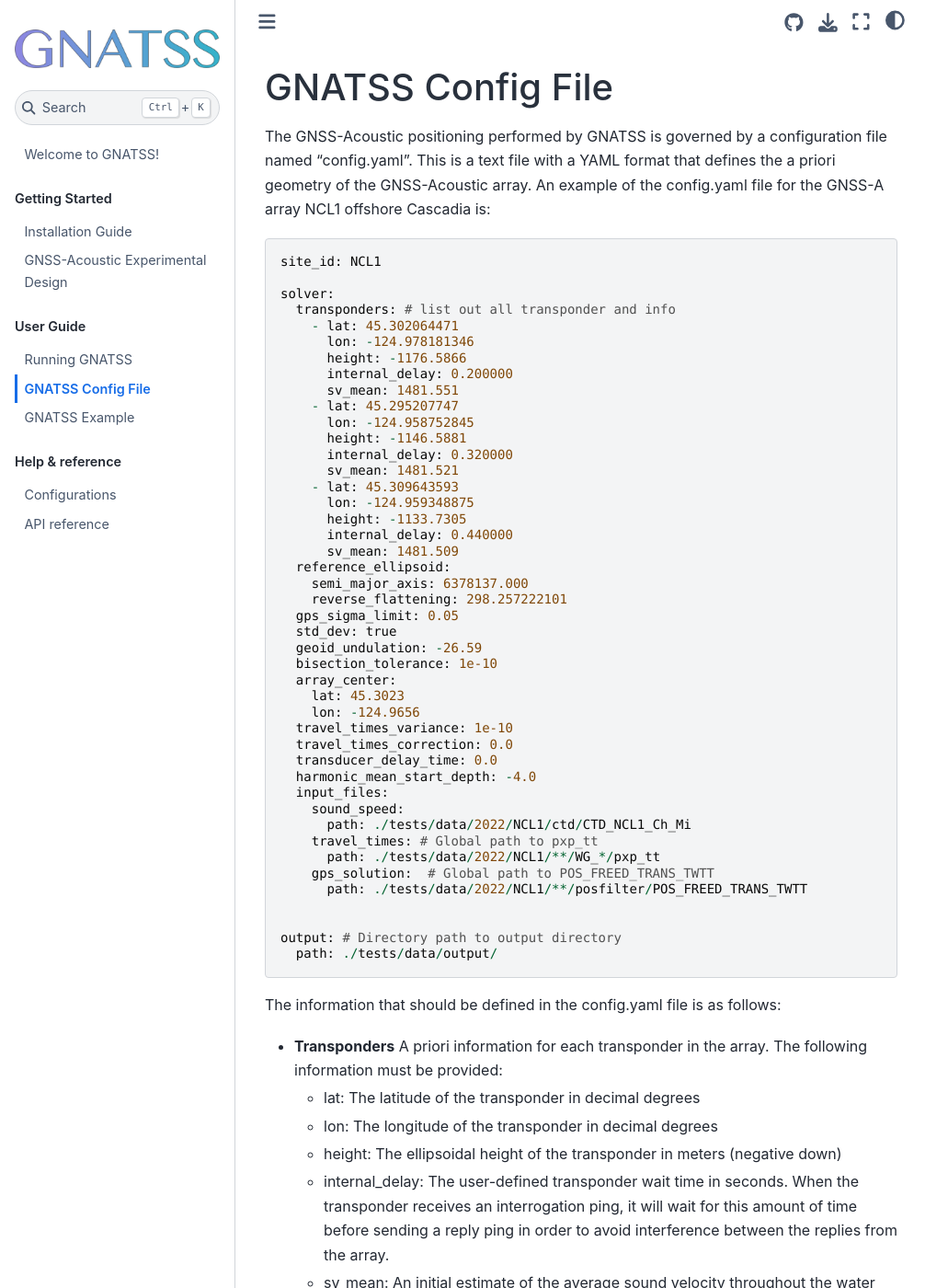
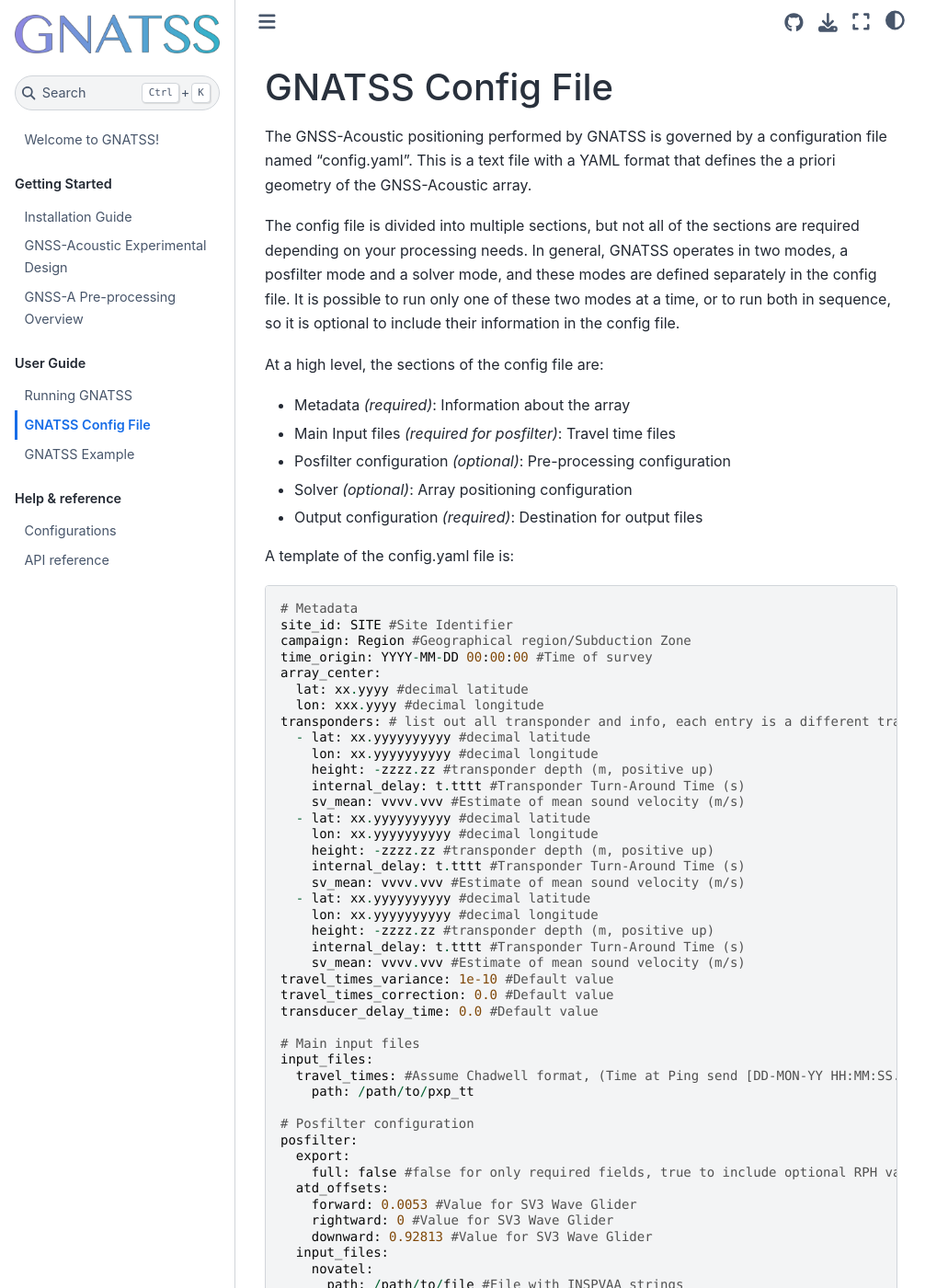
Before and after one commit to seafloor-geodesy/gnatss, a Jupyter Book: the page built from docs/config_yaml.md, in a window 1280 px wide and 1400 px high. Shown: the whole window at 92% size, without its empty margins (0-1031 px from the left). Built offline with Jupyter Book 1.0.4 settings and Sphinx 7.4.7 and the Sphinx Book theme 1.1.4, drawn with Linux system fonts in a browser that asks for light colours; some of the changed text lies outside the part shown.

Commit message:
docs: Added documentation for version 0.2.0, updated config.yaml file & pre-processing

````diff
--- a/docs/_toc.yml
+++ b/docs/_toc.yml
@@ -8,6 +8,7 @@
     chapters:
       - file: install
       - file: gnssa
+      - file: gnssa_preprocessing
   - caption: User Guide
     chapters:
       - file: input
--- a/docs/config_yaml.md
+++ b/docs/config_yaml.md
@@ -2,54 +2,97 @@
 
 The GNSS-Acoustic positioning performed by GNATSS is governed by a configuration
 file named "config.yaml". This is a text file with a YAML format that defines
-the a priori geometry of the GNSS-Acoustic array. An example of the config.yaml
-file for the GNSS-A array NCL1 offshore Cascadia is:
+the a priori geometry of the GNSS-Acoustic array.
+
+The config file is divided into multiple sections, but not all of the sections
+are required depending on your processing needs. In general, GNATSS operates in
+two modes, a posfilter mode and a solver mode, and these modes are defined
+separately in the config file. It is possible to run only one of these two modes
+at a time, or to run both in sequence, so it is optional to include their
+information in the config file.
+
+At a high level, the sections of the config file are:
+
+- Metadata _(required)_: Information about the array
+- Main Input files _(required for posfilter)_: Travel time files
+- Posfilter configuration _(optional)_: Pre-processing configuration
+- Solver _(optional)_: Array positioning configuration
+- Output configuration _(required)_: Destination for output files
+
+A template of the config.yaml file is:
 
 ```
-site_id: NCL1
+# Metadata
+site_id: SITE #Site Identifier
+campaign: Region #Geographical region/Subduction Zone
+time_origin: YYYY-MM-DD 00:00:00 #Time of survey
+array_center:
+  lat: xx.yyyy #decimal latitude
+  lon: xxx.yyyy #decimal longitude
+transponders: # list out all transponder and info, each entry is a different transponder (default: 3 transponders)
+  - lat: xx.yyyyyyyyyy #decimal latitude
+    lon: xx.yyyyyyyyyy #decimal longitude
+    height: -zzzz.zz #transponder depth (m, positive up)
+    internal_delay: t.tttt #Transponder Turn-Around Time (s)
+    sv_mean: vvvv.vvv #Estimate of mean sound velocity (m/s)
+  - lat: xx.yyyyyyyyyy #decimal latitude
+    lon: xx.yyyyyyyyyy #decimal longitude
+    height: -zzzz.zz #transponder depth (m, positive up)
+    internal_delay: t.tttt #Transponder Turn-Around Time (s)
+    sv_mean: vvvv.vvv #Estimate of mean sound velocity (m/s)
+  - lat: xx.yyyyyyyyyy #decimal latitude
+    lon: xx.yyyyyyyyyy #decimal longitude
+    height: -zzzz.zz #transponder depth (m, positive up)
+    internal_delay: t.tttt #Transponder Turn-Around Time (s)
+    sv_mean: vvvv.vvv #Estimate of mean sound velocity (m/s)
+travel_times_variance: 1e-10 #Default value
+travel_times_correction: 0.0 #Default value
+transducer_delay_time: 0.0 #Default value
 
+# Main input files
+input_files:
+  travel_times: #Assume Chadwell format, (Time at Ping send [DD-MON-YY HH:MM:SS.ss], TWTT1 (microseconds), TWTT2, TWTT3, TWTT4), TWTT=0 if no reply
+    path: /path/to/pxp_tt
+
+# Posfilter configuration
+posfilter:
+  export:
+    full: false #false for only required fields, true to include optional RPH value and uncertainties
+  atd_offsets:
+    forward: 0.0053 #Value for SV3 Wave Glider
+    rightward: 0 #Value for SV3 Wave Glider
+    downward: 0.92813 #Value for SV3 Wave Glider
+  input_files:
+    novatel:
+      path: /path/to/file #File with INSPVAA strings
+    novatel_std:
+      path: /path/to/file #File with INSSTDEVA strings
+    gps_positions: #Assume Chadwell format, (j2000 seconds, "GPSPOS" string, ECEF XYZ coordinates (m), XYZ Standard Deviations)
+      path: /path/to/GPS_POS_FREED #File path to antenna positions, use wildcards ** for day-separated data
+
+# Solver configuration
 solver:
-  transponders: # list out all transponder and info
-    - lat: 45.302064471
-      lon: -124.978181346
-      height: -1176.5866
-      internal_delay: 0.200000
-      sv_mean: 1481.551
-    - lat: 45.295207747
-      lon: -124.958752845
-      height: -1146.5881
-      internal_delay: 0.320000
-      sv_mean: 1481.521
-    - lat: 45.309643593
-      lon: -124.959348875
-      height: -1133.7305
-      internal_delay: 0.440000
-      sv_mean: 1481.509
-  reference_ellipsoid:
+  reference_ellipsoid: #These values should be constant unless the Earth changes
     semi_major_axis: 6378137.000
     reverse_flattening: 298.257222101
-  gps_sigma_limit: 0.05
-  std_dev: true
-  geoid_undulation: -26.59
-  bisection_tolerance: 1e-10
-  array_center:
-    lat: 45.3023
-    lon: -124.9656
-  travel_times_variance: 1e-10
-  travel_times_correction: 0.0
-  transducer_delay_time: 0.0
-  harmonic_mean_start_depth: -4.0
+  gps_sigma_limit: 0.05 #Uncertainty threshold for transducer positions, data with larger uncertainties ignored
+  std_dev: true #true=standard deviation, false=covariance, probably deprecated
+  geoid_undulation: xx.yy #Geoid height in m
+  bisection_tolerance: 1e-10 #Do not change
+  harmonic_mean_start_depth: -4.0 #Shallowest water depth for calculating mean soundvelocity from CTD data
   input_files:
-    sound_speed:
-      path: ./tests/data/2022/NCL1/ctd/CTD_NCL1_Ch_Mi
-    travel_times: # Global path to pxp_tt
-      path: ./tests/data/2022/NCL1/**/WG_*/pxp_tt
-    gps_solution:  # Global path to POS_FREED_TRANS_TWTT
-      path: ./tests/data/2022/NCL1/**/posfilter/POS_FREED_TRANS_TWTT
+    sound_speed: #Assume 2-column text file with depth (m), sound velocity (m/s)
+      path: /path/to/file
+    # deletions: # Path to deletns.dat deletions file used by Chadwell code as well
+    #   path: /path/to/deletns.dat
+    #gps_solution: /path/to/gps_solution.csv #Path to pre-processed input data in standard GNSS-A data format, this skips the Posfilter step
+    #  path: /path/to/gps_solution.csv
+    #quality_control:
+    #  path: /path/to/quality_control.csv
 
-
+# Output configuration
 output: # Directory path to output directory
-  path: ./tests/data/output/
+  path: /path/to/output/
 ```
 
 The information that should be defined in the config.yaml file is as follows:
````
Also changed, not shown: docs/gnssa_preprocessing.md (added, +185 -0 lines).
